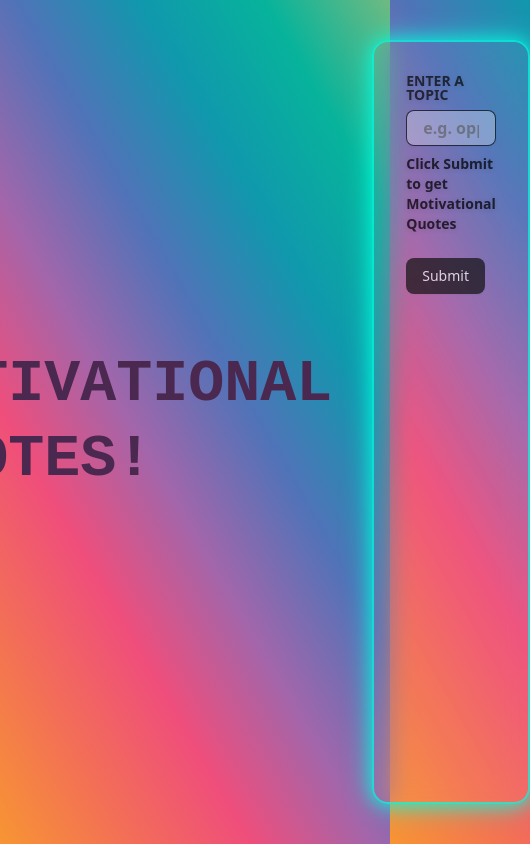
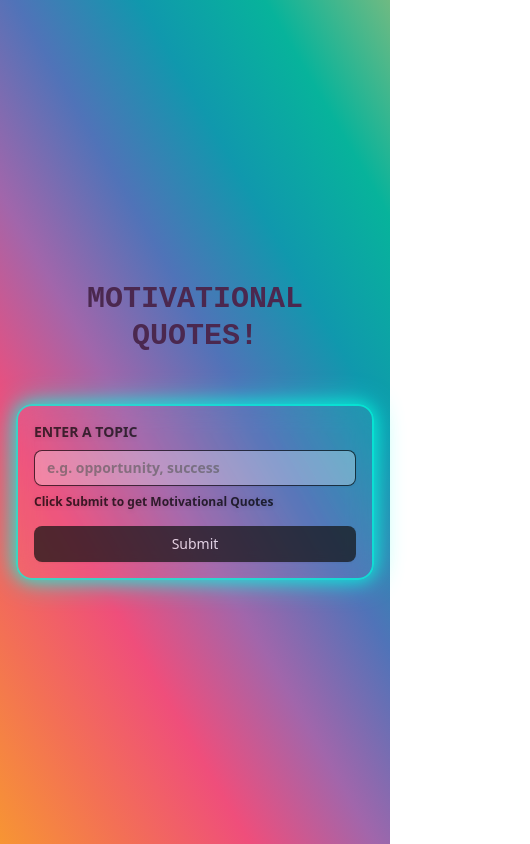
Before and after one commit to MuhUmarAleem/Nexium_Umar_Assign1, a Next.js app in the folder quote-generator/: page / in a window 390 px wide. Shown: the whole page, 530 px wide, since content can reach past the window. Built offline with nearby package versions, Linux system fonts and the light colour scheme.

Commit message:
feat: Added Responsiveness in web page

```diff
--- a/quote-generator/src/app/page.tsx
+++ b/quote-generator/src/app/page.tsx
@@ -59,61 +59,67 @@ export default function QuoteSearchForm() {
   };
 
   return (
-    <div className="min-h-screen flex justify-center px-4 sm:px-6 py-10 font-sans">
-      <div className="flex items-center justify-left p-10 text-white">
-        <h1 className="text-6xl font-bold leading-tight fade-in-left fade-in-left-delayed heading-font">
+<div className="min-h-screen flex flex-col lg:flex-row justify-center items-center lg:items-start px-4 sm:px-6 py-10 font-sans gap-8 lg:gap-12">
+
+  <div className="flex items-center justify-center lg:justify-left p-4 lg:p-10 text-white text-center lg:text-left">
+    <h1 className="text-3xl sm:text-4xl md:text-5xl lg:text-6xl font-bold leading-tight fade-in-left fade-in-left-delayed heading-font">
       MOTIVATIONAL
       <br />
       QUOTES!
     </h1>
   </div>
-
-      <main className="w-full max-w-xl pulse-neon bg-white/10 backdrop-blur-md border border-white/30 rounded-xl p-8 space-y-4 shadow-lg animate-glow">
+  <main className="w-full max-w-xl lg:max-w-2xl pulse-neon bg-white/10 backdrop-blur-md border border-white/30 rounded-xl p-4 sm:p-6 lg:p-8 space-y-4 shadow-lg animate-glow">
     <Form {...form}>
       <form
         onSubmit={form.handleSubmit(handleSearch)}
-            className="w-full space-y-6"
+        className="w-full space-y-4 sm:space-y-6"
       >
         <FormField
           control={form.control}
           name="topic"
           render={({ field }) => (
             <FormItem>
-                  <FormLabel className="text-black/120 font-bold drop-shadow-sm">
+              <FormLabel className="text-black/120 font-bold drop-shadow-sm text-sm sm:text-base">
                 ENTER A TOPIC
               </FormLabel>
               <FormControl>
                 <Input
-                      className="bg-white/40 text-black font-bold placeholder-black/60 border border-black/90 rounded-md px-4 py-2 focus:outline-none focus:ring-2 focus:ring-white/10"
+                  className="bg-white/40 text-black font-bold placeholder-black/60 border border-black/90 rounded-md px-3 sm:px-4 py-2 sm:py-3 focus:outline-none focus:ring-2 focus:ring-white/10 text-sm sm:text-base"
                   placeholder="e.g. opportunity, success"
                   {...field}
                 />
               </FormControl>
-                  <FormDescription className="text-black/100 drop-shadow-sm font-bold">
+              <FormDescription className="text-black/100 drop-shadow-sm font-bold text-xs sm:text-sm">
                 Click Submit to get Motivational Quotes
               </FormDescription>
               <FormMessage />
             </FormItem>
           )}
         />
-            <Button type="submit" disabled={loading}>
+        <Button
+          type="submit"
+          disabled={loading}
+          className="w-full sm:w-auto px-6 py-2 sm:py-3 text-sm sm:text-base"
+        >
           {loading ? "Searching..." : "Submit"}
         </Button>
       </form>
     </Form>
 
     {error && (
-          <p className="text-red-500 p-4 bg-white/10 rounded-md border font-bold">
+      <p className="text-red-500 p-3 sm:p-4 bg-white/10 rounded-md border font-bold text-sm sm:text-base">
         {error}
       </p>
     )}
 
     {quoteList.length > 0 && (
-          <div className="mt-6 space-y-4">
+      <div className="mt-4 sm:mt-6 space-y-3 sm:space-y-4">
         {quoteList.map((quote, idx) => (
-              <div key={idx} className="p-4 bg-white/10 rounded-md border">
-                <p className="text-lg italic text-white">"{quote.quote}"</p>
-                <p className="text-sm text-right text-white">
+          <div key={idx} className="p-3 sm:p-4 bg-white/10 rounded-md border">
+            <p className="text-sm sm:text-base lg:text-lg italic text-white leading-relaxed">
+              "{quote.quote}"
+            </p>
+            <p className="text-xs sm:text-sm text-right text-white mt-2">
               — {quote.author}
             </p>
           </div>
```
Also changed, not shown: 1 other file (tests, documents, lock files or other folders). Lines whose indentation alone changed are shown as unchanged.
